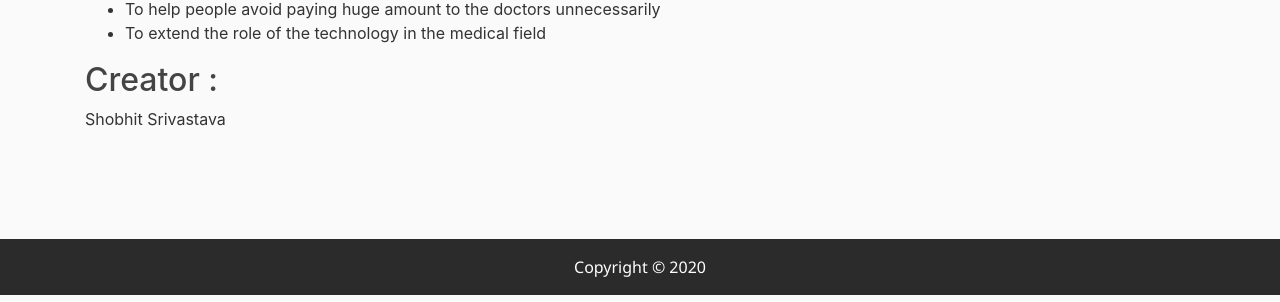
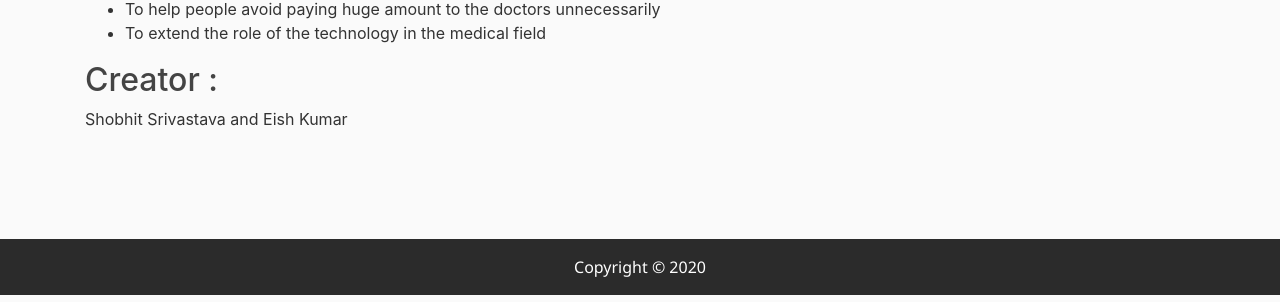
Before and after one commit to shobhitsrivastava-ds/ML-MT-WebApp, a Flask app: page / in a window 1280 px wide. Shown: the part 458-760 px from the top of the page. Run offline with Flask 2, Linux system fonts and the light colour scheme; parts of the project's set-up code (start-up, migrations or seed data) failed here and were passed over; some libraries are stand-ins or nearby versions.

Commit message:
Update home.html

```diff
--- a/template/home.html
+++ b/template/home.html
@@ -88,7 +88,7 @@
       <li>To extend the role of the technology in the medical field</li>
     </ul>
     <h2>Creator :</h2>
-    <p>Shobhit Srivastava</p>
+    <p>Shobhit Srivastava and Eish Kumar</p>
 
 
   </div>
```
